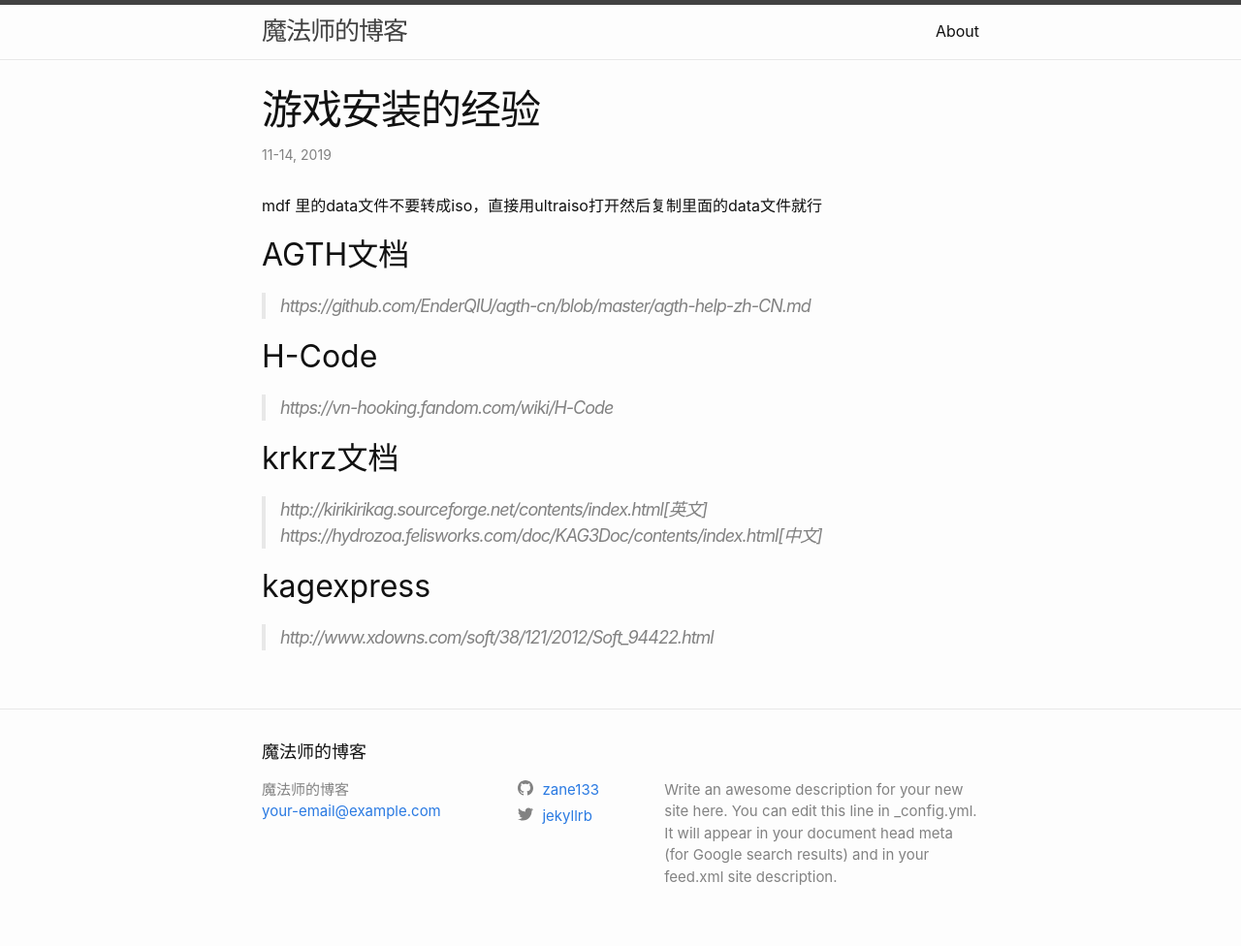
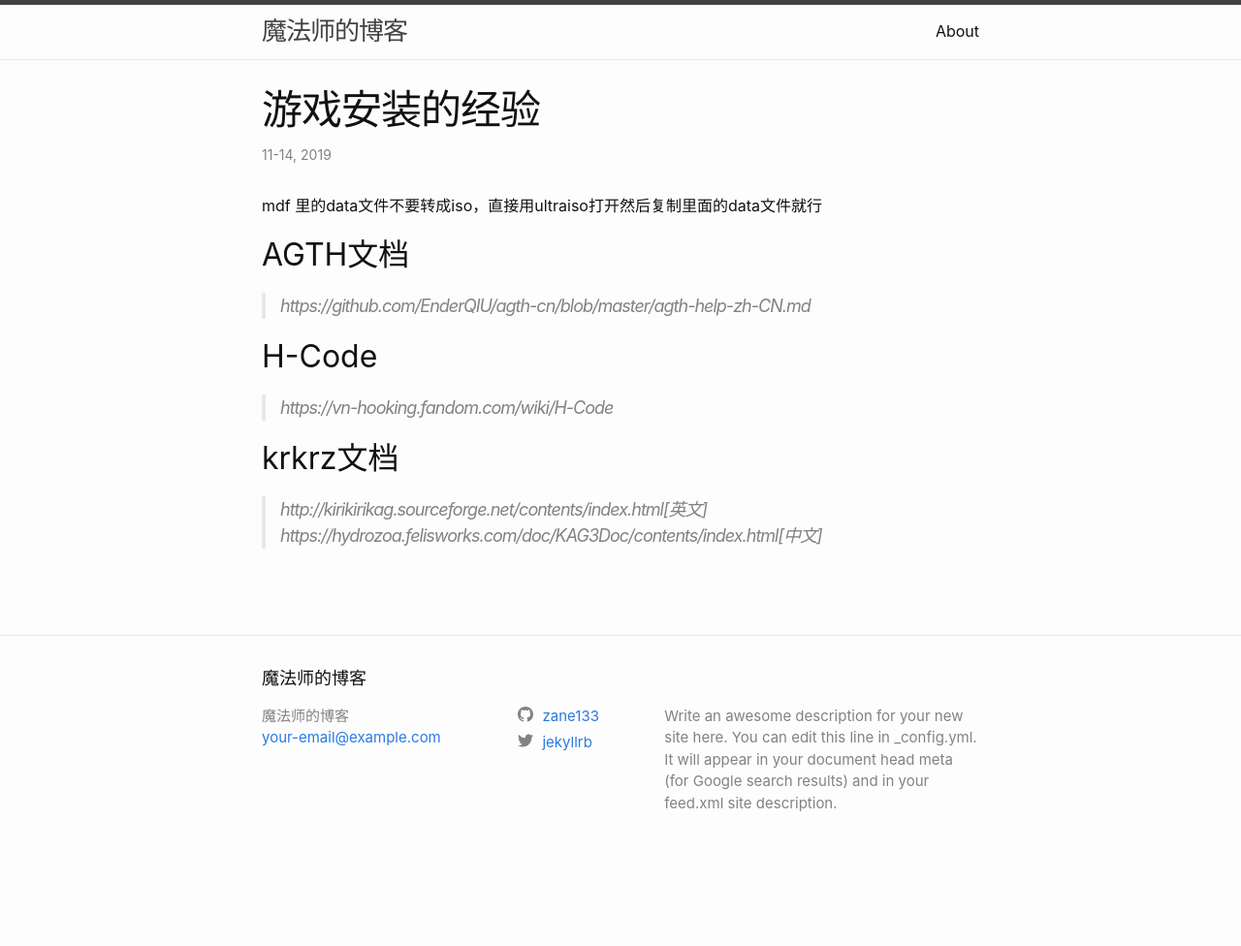
Before and after one commit to zane133/zane133.github.io, a Jekyll site: the page built from _posts/2019-11-14-galgame-jinyan.md, in a window 1280 px wide. Shown: the whole page at 97% size. Built offline with Jekyll 4.4.1, drawn with Linux system fonts in a browser that asks for light colours; after the commit the page ends 900 px from its top, so only the background shows below that.

Commit message:
Update 2019-11-14-galgame-jinyan.md

```diff
--- a/_posts/2019-11-14-galgame-jinyan.md
+++ b/_posts/2019-11-14-galgame-jinyan.md
@@ -15,6 +15,3 @@ mdf 里的data文件不要转成iso，直接用ultraiso打开然后复制里面
 ## krkrz文档
 > http://kirikirikag.sourceforge.net/contents/index.html[英文]
 > https://hydrozoa.felisworks.com/doc/KAG3Doc/contents/index.html[中文]
-
-## kagexpress
-> http://www.xdowns.com/soft/38/121/2012/Soft_94422.html
```
